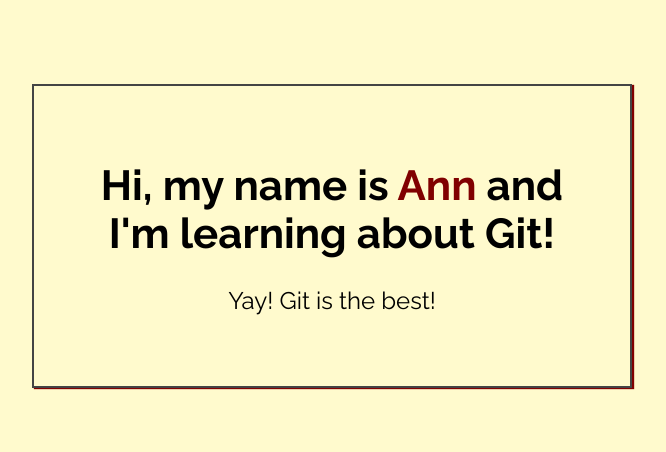
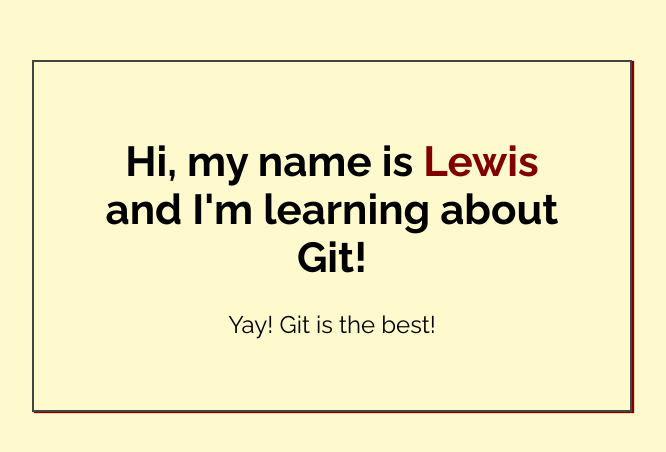
Before and after one commit to Digiburton/Website-Design-Seasons-Lawn-Care, a plain HTML site: page index.html in a window 1280 px wide. Shown: the part 164-616 px from the top of the page, without its empty margins (308-974 px from the left). Drawn offline with Linux system fonts and the light colour scheme.

Commit message:
Added name to index.html

```diff
--- a/index.html
+++ b/index.html
@@ -14,7 +14,7 @@
 <body>
 
     <div class="greeting">
-        <h1>Hi, my name is <span class="highlight">Ann</span> and I'm learning about Git! </h1>
+        <h1>Hi, my name is <span class="highlight">Lewis</span> and I'm learning about Git! </h1>
 
         <p>Yay! Git is the best!</p>
     </div>
```
